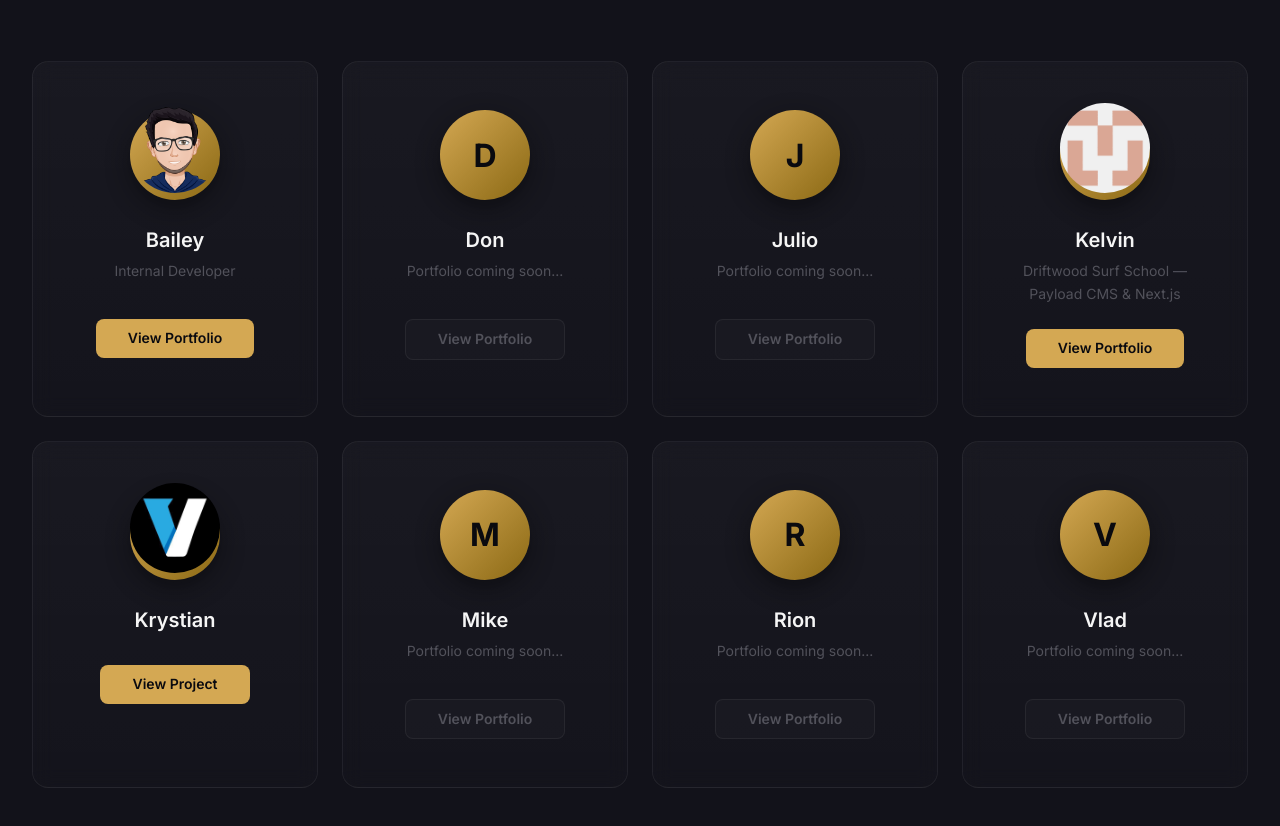
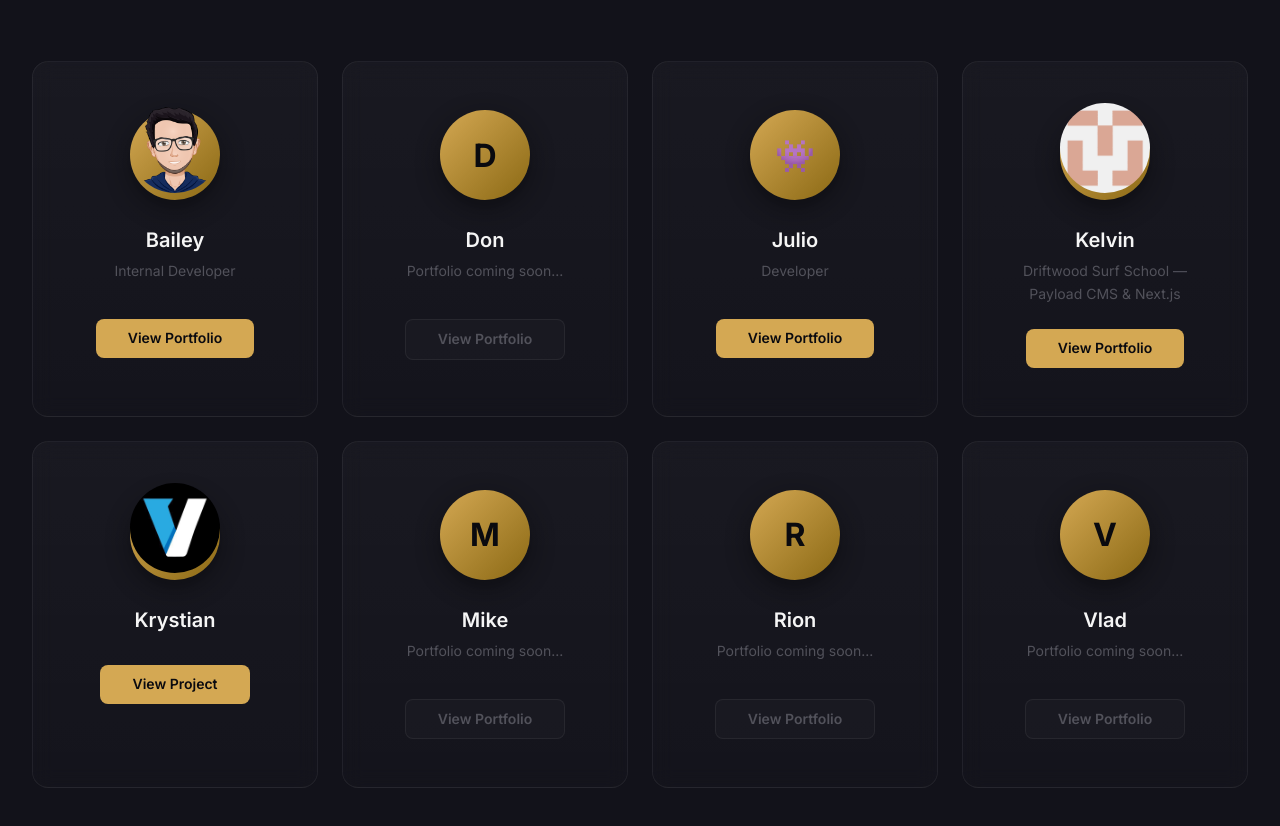
Before and after one commit to bxbmedia/eightfold, a plain HTML site: page index.html in a window 1280 px wide. Shown: the part 2280-3106 px from the top of the page. Drawn offline with Linux system fonts and the light colour scheme.

Commit message:
Update: Julio's card with link, emoji, and tagline

```diff
--- a/index.html
+++ b/index.html
@@ -185,14 +185,13 @@
                         <!-- JULIO -->
                         <article class="card" id="julio">
                             <div class="avatar">
-                                <span class="avatar-icon">J</span>
+                                <span class="avatar-icon">👾</span>
                             </div>
                             <h2 class="card-name">Julio</h2>
-                            <p class="card-tagline">Portfolio coming soon...</p>
+                            <p class="card-tagline">Developer</p>
                             <a
-                                href="#"
-                                class="btn btn-disabled"
-                                aria-disabled="true"
+                                href="portfolios/julio/index.html"
+                                class="btn btn-primary"
                                 >View Portfolio</a
                             >
                         </article>
```
